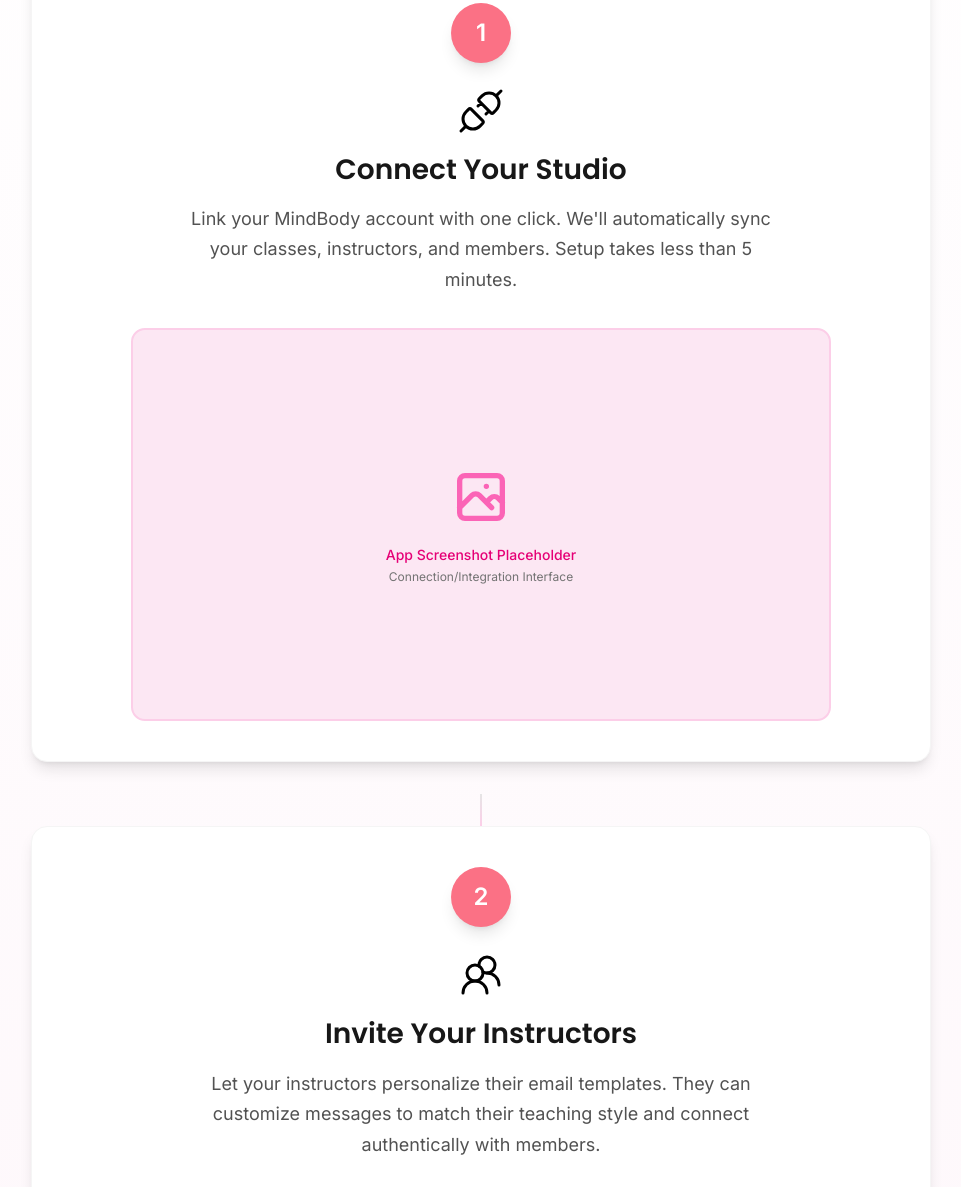
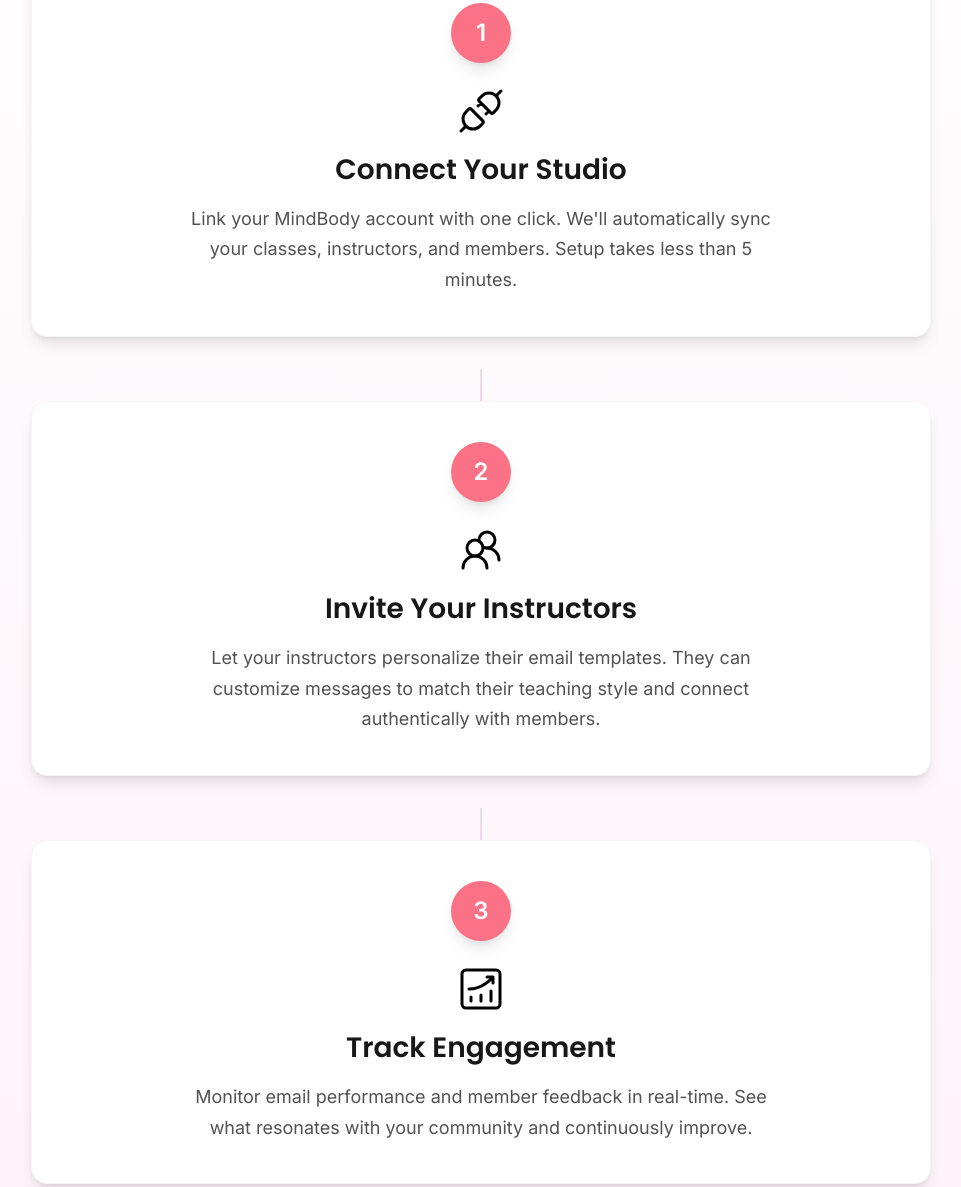
Before and after one commit to willb335/studio-loop, an Astro site: page / in a window 1280 px wide. Shown: the part 4373-5560 px from the top of the page, without its empty margins (159-1120 px from the left). Built offline with nearby package versions, Linux system fonts and the light colour scheme; Astro itself is replaced by a stand-in of ours.

Commit message:
Refactor code structure for improved readability and maintainability

```diff
--- a/src/components/Features.astro
+++ b/src/components/Features.astro
@@ -40,8 +40,8 @@ const mainFeatures = [
     icon: '<svg xmlns="http://www.w3.org/2000/svg" viewBox="0 0 24 24" width="48" height="48" color="#000000" fill="none"><path fill-rule="evenodd" clip-rule="evenodd" d="M12.2929 2.29289C12.6834 1.90237 13.3166 1.90237 13.7071 2.29289L15.7071 4.29289C16.0976 4.68342 16.0976 5.31658 15.7071 5.70711L13.7071 7.70711C13.3166 8.09763 12.6834 8.09763 12.2929 7.70711C11.9024 7.31658 11.9024 6.68342 12.2929 6.29289L12.5858 6H8C6.34315 6 5 7.34315 5 9V15C5 16.6569 6.34315 18 8 18H16C17.6569 18 19 16.6569 19 15V10C19 9.44772 19.4477 9 20 9C20.5523 9 21 9.44772 21 10V15C21 17.7614 18.7614 20 16 20H8C5.23858 20 3 17.7614 3 15V9C3 6.23858 5.23858 4 8 4H12.5858L12.2929 3.70711C11.9024 3.31658 11.9024 2.68342 12.2929 2.29289Z" fill="currentColor"></path></svg>',
     title: 'Seamless MindBody Integration',
     description: 'Connect your MindBody account in one click. We automatically sync your classes, instructors, and member lists.',
-    image: '/src/assets/app/instructor-dashboard.png.svg',
-    imageAlt: 'Dashboard showing MindBody integration status and sync controls',
+    image: '/src/assets/app/sso.png',
+    imageAlt: 'Single sign-on interface showing MindBody integration connection',
     layout: 'text-left' // text on left, image on right
   }
 ];
--- a/src/components/HowItWorks.astro
+++ b/src/components/HowItWorks.astro
@@ -85,7 +85,7 @@ const steps = [
                 </div>
 
                 {/* Step Content */}
-                <div class="mb-8">
+                <div>
                   <div class="flex items-center justify-center gap-3 mb-4" aria-hidden="true">
                     <div class="text-[40px]">
                       <div set:html={step.icon}></div>
@@ -97,32 +97,6 @@ const steps = [
                   <p class="text-base sm:text-lg text-neutral-600 leading-[1.7] max-w-[600px] mx-auto">
                     {step.description}
                   </p>
-                </div>
-
-                {/* Image Placeholder */}
-                <div class="w-full max-w-[700px] aspect-video bg-pink-100 rounded-xl border-2 border-pink-200 flex items-center justify-center">
-                  <div class="text-center p-6">
-                    <svg
-                      class="w-16 h-16 mx-auto mb-4 text-pink-400"
-                      fill="none"
-                      stroke="currentColor"
-                      viewBox="0 0 24 24"
-                      aria-hidden="true"
-                    >
-                      <path
-                        stroke-linecap="round"
-                        stroke-linejoin="round"
-                        stroke-width="2"
-                        d="M4 16l4.586-4.586a2 2 0 012.828 0L16 16m-2-2l1.586-1.586a2 2 0 012.828 0L20 14m-6-6h.01M6 20h12a2 2 0 002-2V6a2 2 0 00-2-2H6a2 2 0 00-2 2v12a2 2 0 002 2z"
-                      />
-                    </svg>
-                    <p class="text-sm font-medium text-pink-600 mb-1">
-                      App Screenshot Placeholder
-                    </p>
-                    <p class="text-xs text-neutral-500">
-                      {step.imagePlaceholder}
-                    </p>
-                  </div>
                 </div>
               </div>
             </article>
```
Also changed, not shown: src/assets/app/README.md (deleted), src/assets/app/sso.png (added).
